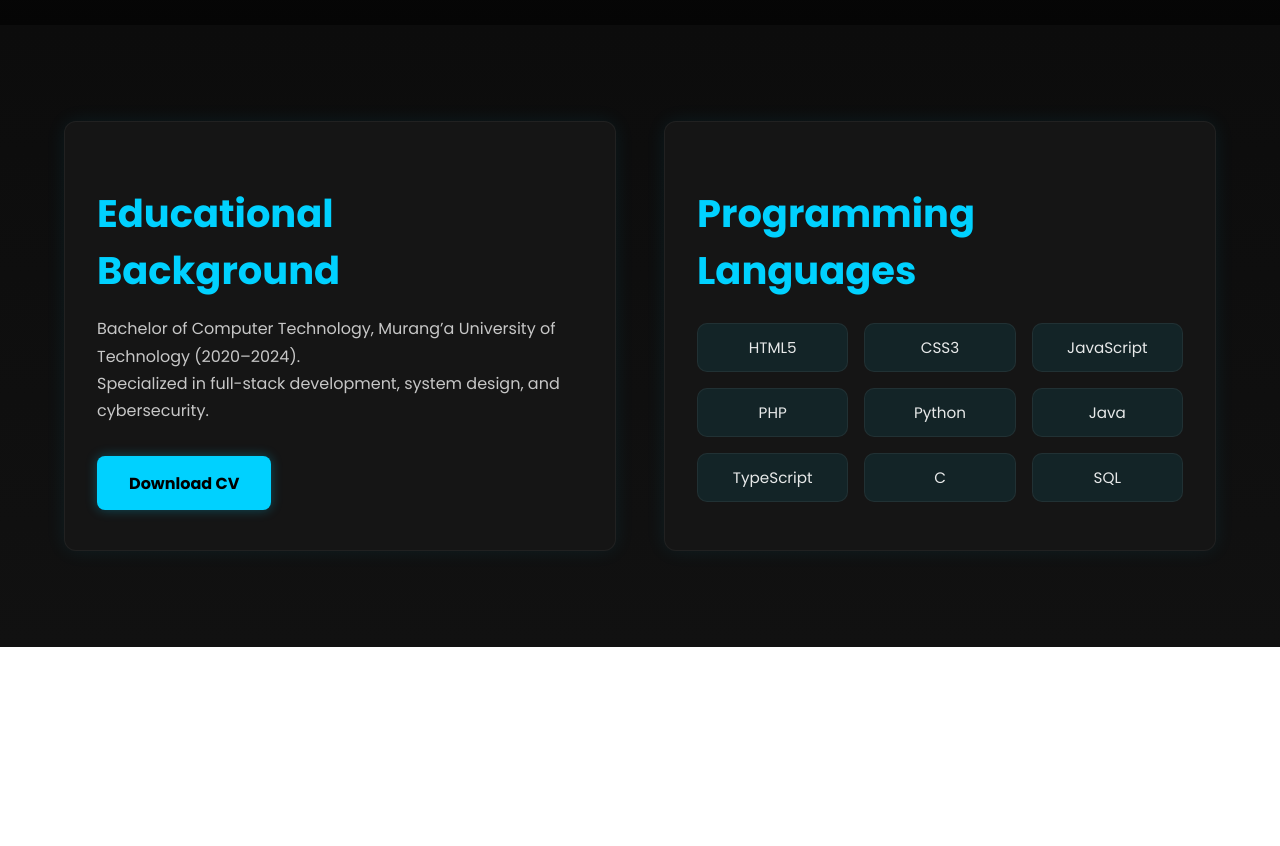
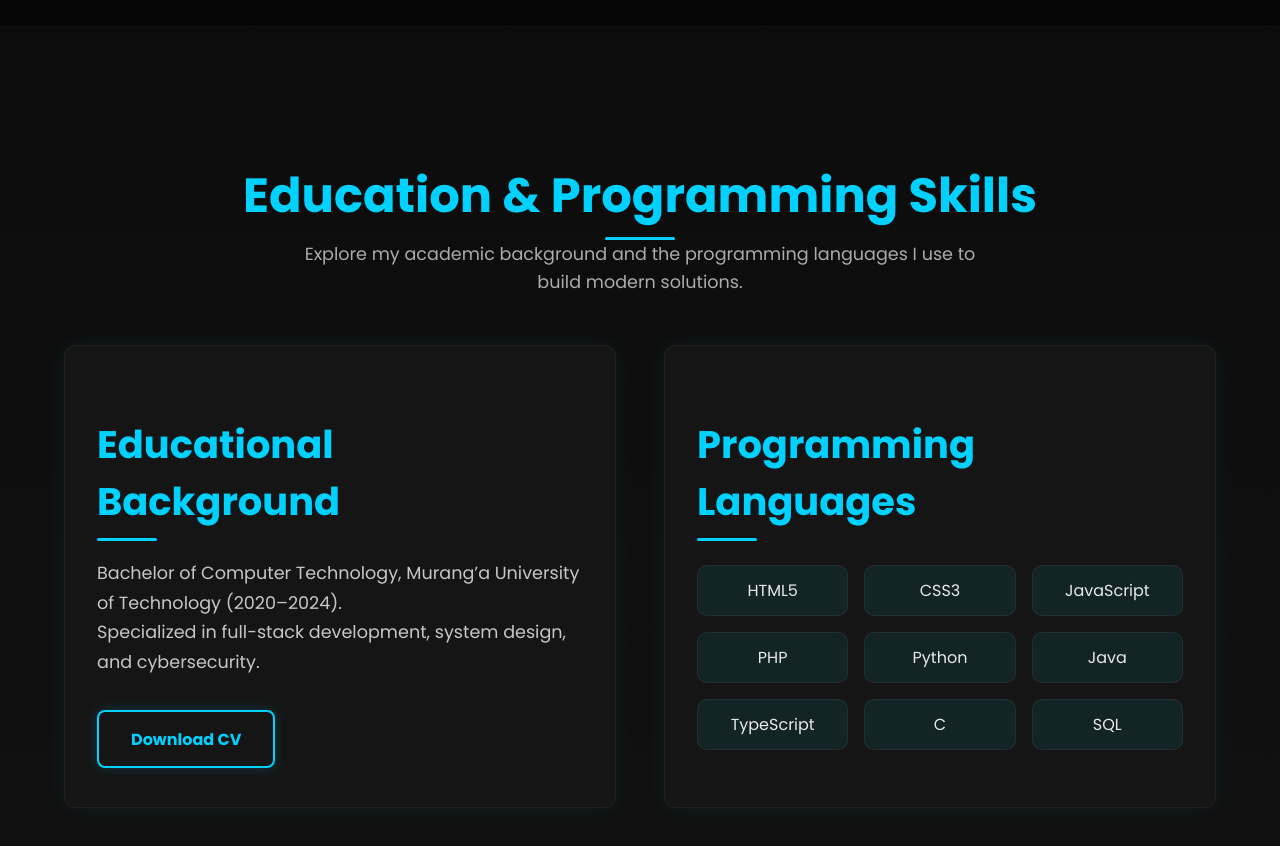
Before and after one commit to ambroseoliver/oliver-ishiva-portfolio, a plain HTML site: page index.html in a window 1280 px wide. Shown: the part 1680-2526 px from the top of the page. Before the commit the page ends 2327 px from the top, so only its background shows below. Drawn offline with Linux system fonts and the light colour scheme.

Commit message:
implement Education & Programming Languages section with responsive grid layout, section title, animated download CV button, and modern design

```diff
--- a/index.html
+++ b/index.html
@@ -136,24 +136,31 @@
 
   <!-- EDUCATION & PROGRAMMING LANGUAGES SECTION -->
 <section class="education-skills" id="education">
+
+  <!-- Section Title -->
+  <div class="section-title">
+    <h2>Education & Programming Skills</h2>
+    <p>Explore my academic background and the programming languages I use to build modern solutions.</p>
+  </div>
+
+  <!-- Education & Skills Grid Container -->
   <div class="edu-skills-container">
 
-    <!-- Grid columns for Education & Skills -->
-    <!-- Education & CV -->
+    <!-- Education & CV Card -->
     <div class="edu-card">
-      <h2 class="edu-heading">Educational Background</h2>
+      <h3 class="edu-heading">Educational Background</h3>
       <p class="edu-description">
         Bachelor of Computer Technology, Murang’a University of Technology (2020–2024).<br>
         Specialized in full-stack development, system design, and cybersecurity.
       </p>
       <a href="/assets/Oliver ishiva CV..pdf" class="btn-download" download aria-label="Download my CV">
-  Download CV
-</a>
+        Download CV
+      </a>
     </div>
 
- <!-- Programming Languages   -->
+    <!-- Programming Languages Card -->
     <div class="skills-card">
-      <h2 class="edu-heading">Programming Languages</h2>
+      <h3 class="edu-heading">Programming Languages</h3>
       <ul class="skills-grid">
         <li>HTML5</li>
         <li>CSS3</li>
--- a/styles.css
+++ b/styles.css
@@ -704,6 +704,8 @@ body {
     font-size: clamp(1.2rem, 5vw, 2rem);
   }
 }
+
+
 /* ============================
    EDUCATION & SKILLS SECTION
 ============================= */
@@ -715,6 +717,42 @@ body {
   font-family: 'Poppins', sans-serif;
 }
 
+/* Section Title */
+.section-title {
+  text-align: center;
+  margin-bottom: 3rem;
+  animation: fadeInSlideUp 1s ease-in-out;
+}
+
+.section-title h2 {
+  font-size: clamp(2rem, 4vw, 3rem);
+  font-weight: 700;
+  color: var(--accent-color, #00d1ff);
+  margin-bottom: 0.5rem;
+  position: relative;
+  display: inline-block;
+}
+
+.section-title h2::after {
+  content: '';
+  position: absolute;
+  bottom: -8px;
+  left: 50%;
+  transform: translateX(-50%);
+  width: 70px;
+  height: 3px;
+  background: var(--accent-color, #00d1ff);
+  border-radius: 2px;
+}
+
+.section-title p {
+  font-size: clamp(1rem, 2vw, 1.1rem);
+  color: rgba(240, 240, 240, 0.7);
+  max-width: 700px;
+  margin: 0 auto;
+  line-height: 1.6;
+}
+
 /* Grid Container */
 .edu-skills-container {
   max-width: 1200px;
@@ -722,58 +760,93 @@ body {
   display: grid;
   grid-template-columns: repeat(auto-fit, minmax(280px, 1fr));
   gap: 3rem;
+  animation: fadeInSlideUp 1s ease-in-out;
 }
 
-/* Section Headings */
+/* Card Headings */
 .edu-heading {
   font-size: clamp(1.8rem, 3vw, 2.5rem);
   font-weight: 700;
   color: var(--accent-color, #00d1ff);
   margin-bottom: 1rem;
+  position: relative;
 }
 
-/* Left Block (Education + CV) */
-.edu-card {
-  background-color: #151515;
-  padding: 2rem;
-  border-radius: 12px;
-  box-shadow: 0 0 20px rgba(0, 209, 255, 0.08);
-  border: 1px solid rgba(255, 255, 255, 0.05);
+.edu-heading::after {
+  content: '';
+  display: block;
+  width: 60px;
+  height: 3px;
+  background: var(--accent-color, #00d1ff);
+  margin-top: 0.5rem;
+  border-radius: 2px;
 }
 
-/* Education Description */
-.edu-description {
-  font-size: 1rem;
-  line-height: 1.7;
-  color: rgba(230, 230, 230, 0.85);
-  margin-bottom: 2rem;
-}
-
-/* Download Button */
-.btn-download {
-  display: inline-block;
-  padding: 0.9rem 2rem;
-  background: var(--accent-color, #00d1ff);
-  color: #000;
-  font-weight: 600;
-  border-radius: 8px;
-  text-decoration: none;
-  box-shadow: 0 0 12px rgba(0, 209, 255, 0.3);
-  transition: transform 0.3s ease, background 0.3s ease;
-}
-
-.btn-download:hover {
-  background: #00b3e0;
-  transform: translateY(-3px);
-}
-
-/* Right Block (Programming Languages) */
+/* Education & Skills Card Styles */
+.edu-card,
 .skills-card {
   background-color: #151515;
   padding: 2rem;
   border-radius: 12px;
   border: 1px solid rgba(255, 255, 255, 0.05);
   box-shadow: 0 0 20px rgba(0, 209, 255, 0.08);
+  transition: transform 0.4s ease, box-shadow 0.4s ease;
+  animation: fadeInSlideUp 1s ease-in-out;
+}
+
+.edu-card:hover,
+.skills-card:hover {
+  transform: translateY(-6px);
+  box-shadow: 0 0 25px rgba(0, 209, 255, 0.2);
+}
+
+/* Education Description Text */
+.edu-description {
+  font-size: clamp(1rem, 2.5vw, 1.1rem);
+  line-height: 1.7;
+  color: rgba(230, 230, 230, 0.85);
+  margin-bottom: 2rem;
+}
+
+/* Download CV Button */
+.btn-download {
+  display: inline-block;
+  padding: 0.9rem 2rem;
+  background: transparent;
+  color: var(--accent-color, #00d1ff);
+  font-weight: 600;
+  border-radius: 8px;
+  text-decoration: none;
+  border: 2px solid var(--accent-color, #00d1ff);
+  box-shadow: 0 0 12px rgba(0, 209, 255, 0.2);
+  transition: all 0.35s ease;
+  position: relative;
+  overflow: hidden;
+  font-size: clamp(0.9rem, 2.5vw, 1rem);
+  text-align: center;
+}
+
+.btn-download::before {
+  content: '';
+  position: absolute;
+  top: 0;
+  left: -100%;
+  width: 200%;
+  height: 100%;
+  background: linear-gradient(120deg, #00d1ff, #0fffc1, #00d1ff);
+  transition: left 0.4s ease;
+  z-index: -1;
+}
+
+.btn-download:hover::before {
+  left: 0;
+}
+
+.btn-download:hover {
+  color: #000;
+  background: transparent;
+  box-shadow: 0 0 15px #00d1ff99;
+  border-color: #0fffc1;
 }
 
 /* Skills Grid */
@@ -792,24 +865,56 @@ body {
   padding: 0.75rem 1rem;
   border-radius: 10px;
   text-align: center;
-  font-size: 0.95rem;
+  font-size: clamp(0.9rem, 2vw, 1rem);
   font-weight: 500;
   color: rgba(255, 255, 255, 0.9);
-  transition: background 0.3s ease;
+  transition: background 0.3s ease, transform 0.3s ease;
+  animation: fadeIn 1s ease;
 }
 
 .skills-grid li:hover {
   background-color: rgba(0, 209, 255, 0.15);
+  transform: scale(1.05);
 }
 
-/* Responsive Text */
+/* ==================
+   Animations
+================== */
+@keyframes fadeInSlideUp {
+  from {
+    opacity: 0;
+    transform: translateY(30px);
+  }
+  to {
+    opacity: 1;
+    transform: translateY(0);
+  }
+}
+
+@keyframes fadeIn {
+  from {
+    opacity: 0;
+    transform: scale(0.95);
+  }
+  to {
+    opacity: 1;
+    transform: scale(1);
+  }
+}
+
+/* Responsive Tweaks */
 @media (max-width: 768px) {
-  .edu-description {
+  .edu-description,
+  .skills-grid {
     text-align: center;
   }
 
   .btn-download {
+    display: block;
     width: 100%;
     text-align: center;
+    margin-top: 1rem;
+    font-size: 0.95rem;
+    padding: 0.75rem 1.5rem;
   }
 }
```
